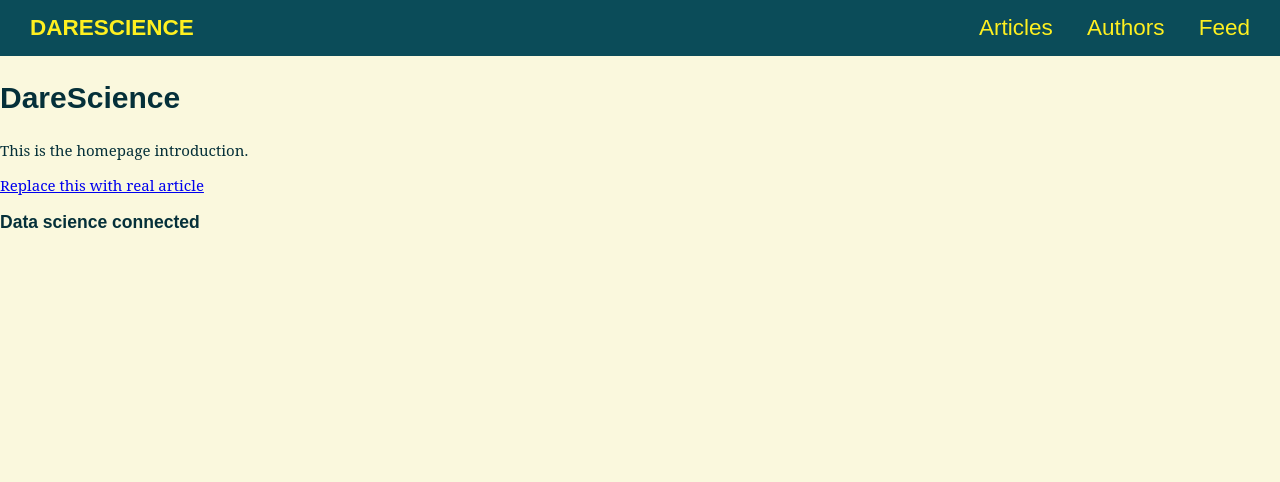
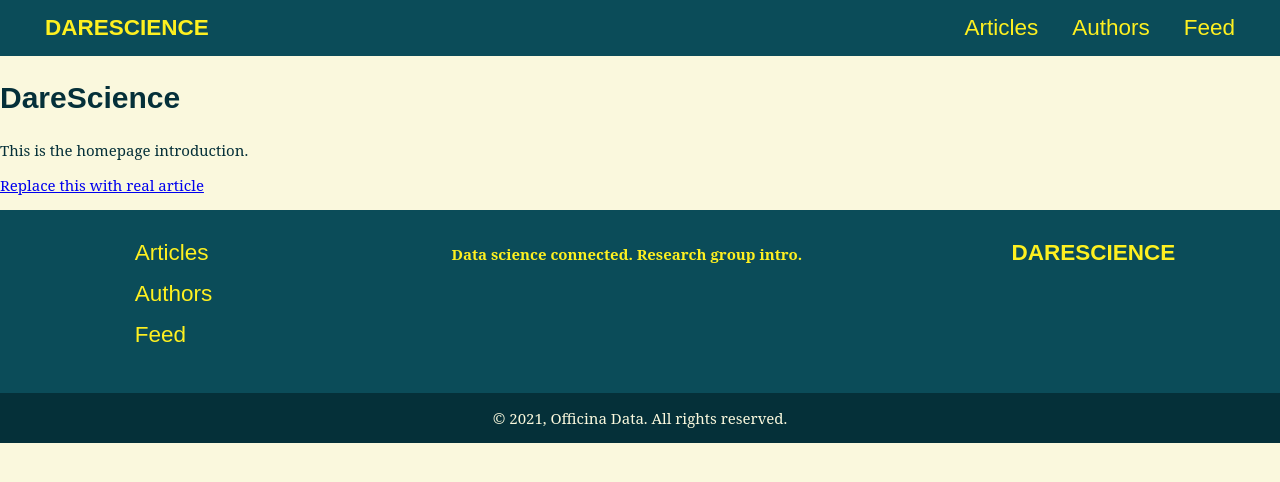
Before and after one commit to officinadata/website, an Eleventy site: page content/home.md in a window 1280 px wide. Built offline with nearby package versions, Linux system fonts and the light colour scheme; Eleventy itself is replaced by a stand-in of ours; files that its build step writes are made by us from their sources.

Commit message:
Add footer and common components for navigation and logo

```diff
--- a/content/assets/forma.css
+++ b/content/assets/forma.css
@@ -48,7 +48,9 @@ img {
   width: 100%;
 }
 
-figure {
+figure,
+ul,
+li {
   margin: 0;
   padding: 0;
 }
@@ -59,24 +61,39 @@ figure {
   display: flex;
   justify-content: space-between;
   align-items: center;
-  font-family: var(--font-display);
+  padding: 1em;
 }
 
-.main-header a {
+.main-header a,
+.main-footer a {
+  font-family: var(--font-display);
   text-decoration: none;
   color: var(--color-highlight);
   font-size: 1.5em;
+}
+
+.main-header a:hover,
+.main-footer a:hover {
+  color: var(--color-light);
 }
 
 .main-header .main-logo {
   margin-left: 2em;
 }
 
-.main-header a:hover {
-  color: var(--color-light);
+.main-footer .main-footer-stack {
+  display: flex;
+  justify-content: space-around;
+  align-items: baseline;
 }
 
-.main-header .main-nav ul {
+.main-about {
+  max-width: 50vw;
+  color: var(--color-highlight);
+  font-weight: bold;
+}
+
+.main-nav ul {
   list-style: none;
 }
 
@@ -85,7 +102,34 @@ figure {
   margin-right: 2em;
 }
 
+.main-footer .main-nav ul {
+  padding: 2em;
+}
 
+.main-footer .main-nav li {
+  padding-bottom: 1em;
+}
+
+@media screen and (max-width: 750px) {
+  .main-header {
+    flex-direction: column;
+  }
+}
+
+.main-footer {
+  background-color: var(--color-dark);
+}
+
+.main-colophon {
+  background-color: var(--color-black);
+}
+
+.main-copyright {
+  margin: 0;
+  padding: 1em;
+  text-align: center;
+  color: var(--color-light);
+}
 
 .article {
   width: 100%;
--- a/content/templates/page.html
+++ b/content/templates/page.html
@@ -14,9 +14,6 @@
       </div>
     </article>
   </div>
-  <footer class="main-footer">
-    <h3>Data science connected</h3>
-    <p class="main-copyright">{{ footer.text }}</p>
-  </footer>
+  {% include main-footer %}
 </body>
 </html>
--- /dev/null
+++ b/content/templates/partials/main-footer.html
@@ -0,0 +1,20 @@
+<footer class="main-footer">
+  <div class="main-footer-stack">
+    <nav class="main-nav">
+      <ul>
+        <li><a href="/articles/">Articles</a></li>
+        <li><a href="/authors/">Authors</a></li>
+        <li><a href="/feed.xml">Feed</a></li>
+      </ul>
+    </nav>
+    <div class="main-contents">
+      <p class="main-about">Data science connected. Research group intro.</p>
+    </div>
+    <figure class="main-logo">
+      <a href="/"><strong>DARESCIENCE</strong></a>
+    </figure>
+  </div>
+  <div class="main-colophon">
+    <p class="main-copyright">&copy; 2021, Officina Data. All rights reserved.</p>
+  </div>
+</footer>
```
Also changed, not shown: content/templates/article.html (+2 -14 lines), content/templates/authors.html (+1 -4 lines), content/templates/partials/body-footer.html (deleted).
